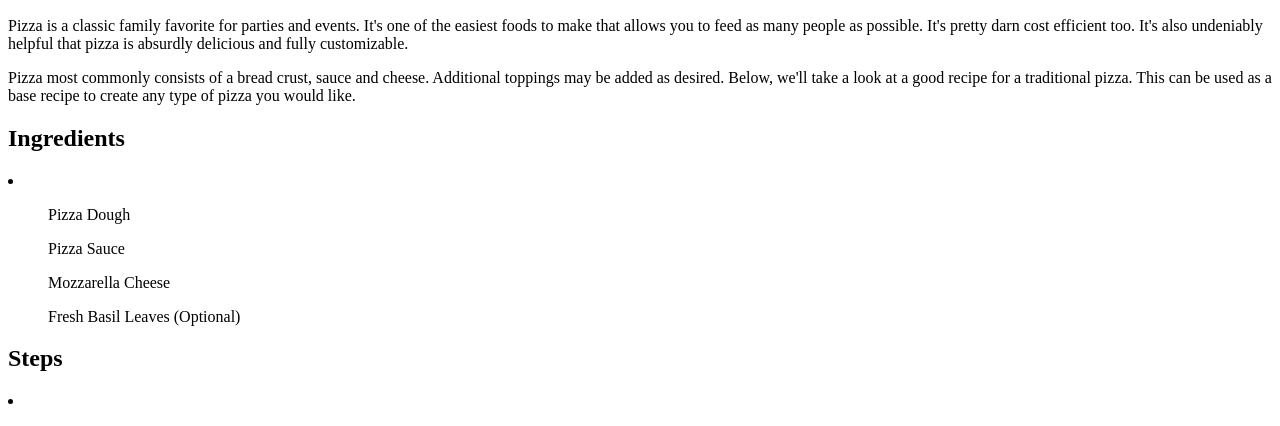
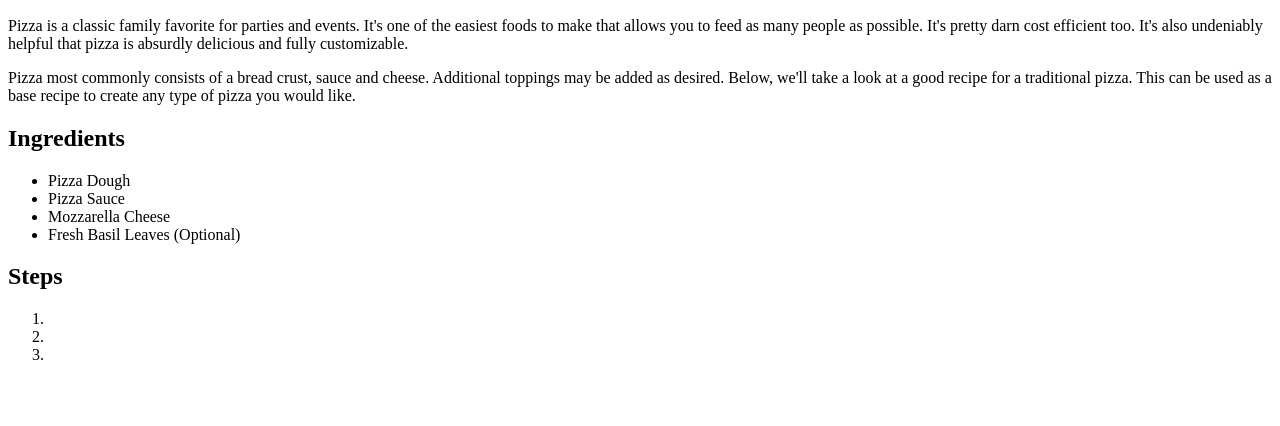
Before and after one commit to raymgirl/odin-recipes, a plain HTML site: page recipes/pizza.html in a window 1280 px wide. Shown: the part 434-860 px from the top of the page. After the commit the page ends 814 px from the top, so only its background shows below. Drawn offline with Linux system fonts and the light colour scheme.

Commit message:
Fix bug in lists

```diff
--- a/recipes/pizza.html
+++ b/recipes/pizza.html
@@ -11,17 +11,17 @@
             <p>Pizza is a classic family favorite for parties and events. It's one of the easiest foods to make that allows you to feed as many people as possible. It's pretty darn cost efficient too. It's also undeniably helpful that pizza is absurdly delicious and fully customizable.</p>
             <p>Pizza most commonly consists of a bread crust, sauce and cheese. Additional toppings may be added as desired. Below, we'll take a look at a good recipe for a traditional pizza. This can be used as a base recipe to create any type of pizza you would like.</p>
             <h2>Ingredients</h2>
-            <li>
-                <ul>Pizza Dough</ul>
-                <ul>Pizza Sauce</ul>
-                <ul>Mozzarella Cheese</ul>
-                <ul>Fresh Basil Leaves (Optional)</ul>
-            </li>
+            <ul>
+                <li>Pizza Dough</li>
+                <li>Pizza Sauce</li>
+                <li>Mozzarella Cheese</li>
+                <li>Fresh Basil Leaves (Optional)</li>
+            </ul>
             <h2>Steps</h2>
-            <li>
-                <ol></ol>
-                <ol></ol>
-                <ol></ol>
-            </li>
+            <ol>
+                <li></li>
+                <li></li>
+                <li></li>
+            </ol>
         </body>
     </html>
```
